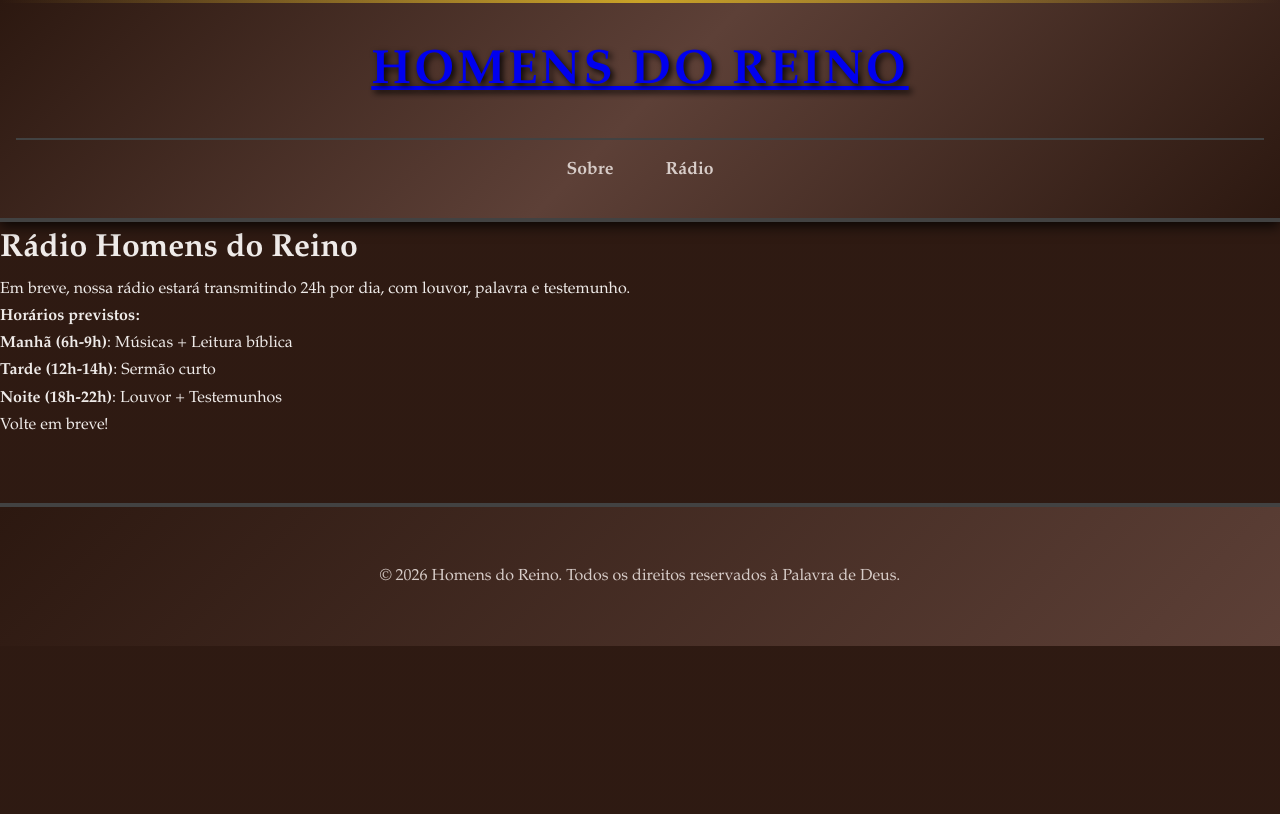
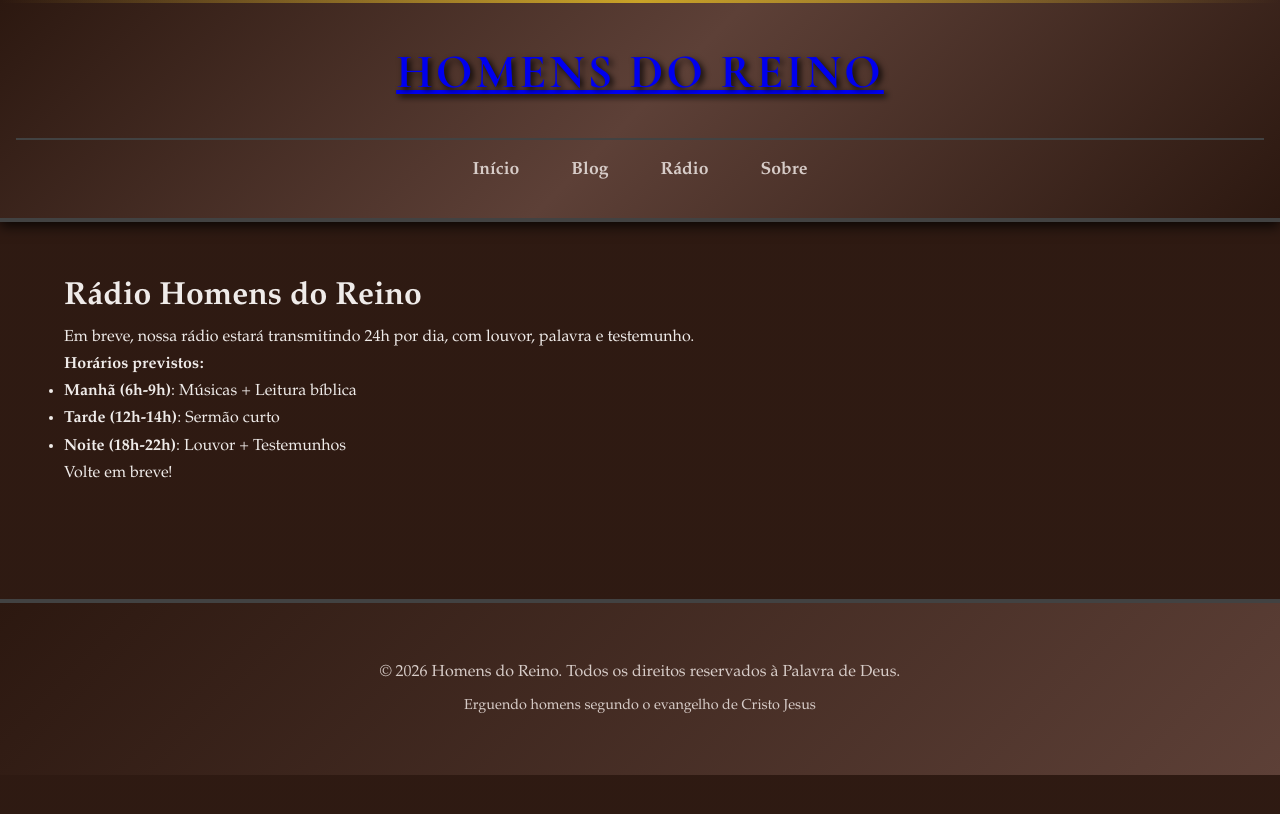
Before and after one commit to HomensdoReino/homensdoreino-blog, a Jekyll site: the page built from radio.md, in a window 1280 px wide. Shown: the top 814 px of the page. Built offline with Jekyll 4.4.1, drawn with Linux system fonts in a browser that asks for light colours; some web fonts are replaced.

Commit message:
Update default.html

```diff
--- a/_layouts/default.html
+++ b/_layouts/default.html
@@ -5,23 +5,28 @@
   <meta name="viewport" content="width=device-width, initial-scale=1">
   <title>{{ page.title }} | {{ site.title }}</title>
   <link rel="stylesheet" href="{{ '/assets/css/style.css' | relative_url }}">
+  <link rel="preconnect" href="https://fonts.googleapis.com">
+  <link href="https://fonts.googleapis.com/css2?family=Cormorant+Garamond:wght@400;600;700&family=Garamond&display=swap" rel="stylesheet">
   {% seo %}
 </head>
 <body>
   <header>
     <h1><a href="{{ '/' | relative_url }}">Homens do Reino</a></h1>
     <nav>
+      <a href="{{ '/' | relative_url }}">Início</a>
+      <a href="{{ '/blog' | relative_url }}">Blog</a>
+      <a href="{{ '/radio' | relative_url }}">Rádio</a>
       <a href="{{ '/about' | relative_url }}">Sobre</a>
-      <a href="{{ '/radio' | relative_url }}">Rádio</a>
     </nav>
   </header>
 
-  <main>
+  <main class="container">
     {{ content }}
   </main>
 
   <footer>
     <p>&copy; {{ 'now' | date: "%Y" }} Homens do Reino. Todos os direitos reservados à Palavra de Deus.</p>
+    <p style="margin-top: 0.5rem; font-size: 0.9rem;">Erguendo homens segundo o evangelho de Cristo Jesus</p>
   </footer>
 </body>
 </html>
```
